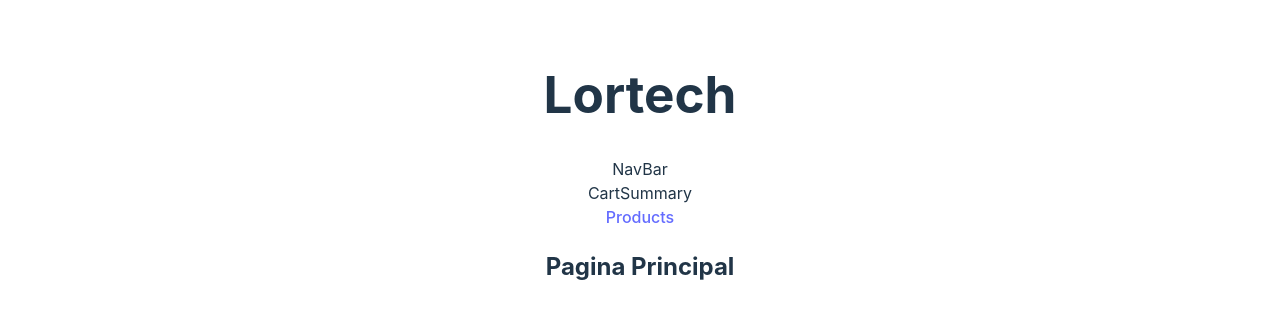
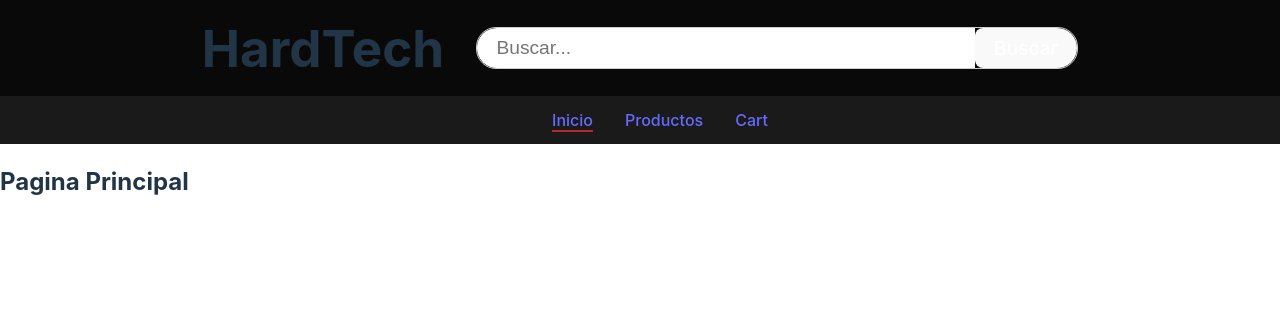
Before and after one commit to Varcris/Hard-Tech, a React (Vite) app: page / in a window 1280 px wide. Shown: the top 318 px of the page. Built offline with nearby package versions, Linux system fonts and the light colour scheme; no server answers.

Commit message:
agrego navbar

```diff
--- a/src/App.css
+++ b/src/App.css
@@ -1,6 +1,4 @@
 #root {
-  max-width: 1280px;
+  width: 100%;
   margin: 0 auto;
-  padding: 2rem;
-  text-align: center;
 }
--- a/src/App.jsx
+++ b/src/App.jsx
@@ -1,6 +1,8 @@
 import { BrowserRouter, Routes, Route } from "react-router-dom";
 import Home from "./pages/Home";
 import Cart from "./pages/Cart";
+import NavBar from "./components/NavBar";
+import { NotFound } from "./components/NotFound";
 import ProductList from "./pages/ProductList";
 import { ProductsContextProvider } from "./context/ProductsContext";
 import "./App.css";
@@ -8,9 +10,10 @@ import "./App.css";
 function App() {
   return (
     <BrowserRouter>
+      <NavBar />
       <ProductsContextProvider>
         <Routes>
-          <Route path="*" element={<h1>Not Found 404</h1>} />
+          <Route path="*" element={<NotFound />} />
           <Route path="/" element={<Home />} />
           <Route path="/cart" element={<Cart />} />
           <Route path="/products" element={<ProductList />} />
--- a/src/components/NavBar.jsx
+++ b/src/components/NavBar.jsx
@@ -1,5 +1,44 @@
+import { NavLink } from "react-router-dom";
+import SearchBar from "./SearchBar";
+import "../styles/NavBar.css";
+
 function NavBar() {
-  return <div>NavBar</div>;
+  return (
+    <header>
+      <div className="bar">
+        <h1>HardTech</h1>
+        <SearchBar />
+      </div>
+      <nav>
+        <ul>
+          <li>
+            <NavLink
+              to="/"
+              className={({ isActive }) => (isActive ? "active" : "")}
+            >
+              Inicio
+            </NavLink>
+          </li>
+          <li>
+            <NavLink
+              to="/products"
+              className={({ isActive }) => (isActive ? "active" : "")}
+            >
+              Productos
+            </NavLink>
+          </li>
+          <li>
+            <NavLink
+              to="/cart"
+              className={({ isActive }) => (isActive ? "active" : "")}
+            >
+              Cart
+            </NavLink>
+          </li>
+        </ul>
+      </nav>
+    </header>
+  );
 }
 
 export default NavBar;
--- /dev/null
+++ b/src/components/NotFound.jsx
@@ -0,0 +1,12 @@
+import { Link } from "react-router-dom";
+export const NotFound = () => {
+  return (
+    <>
+      <h1>Not Found 404</h1>
+      <p>La página que buscas no existe</p>
+      <Link to="/">
+        <span>Ir al Inicio</span>
+      </Link>
+    </>
+  );
+};
--- a/src/components/SearchBar.jsx
+++ b/src/components/SearchBar.jsx
@@ -1,5 +1,11 @@
-function SearchBar() {
-  return <div>SearchBar</div>;
-}
+import "../styles/searchbar.css";
+const SearchBar = () => {
+  return (
+    <div className="searchbar">
+      <input type="text" placeholder="Buscar..." />
+      <button type="submit">Buscar</button>
+    </div>
+  );
+};
 
 export default SearchBar;
--- a/src/index.css
+++ b/src/index.css
@@ -26,7 +26,6 @@ a:hover {
 body {
   margin: 0;
   display: flex;
-  place-items: center;
   align-items: start;
   min-width: 320px;
   min-height: 100vh;
--- a/src/pages/Home.jsx
+++ b/src/pages/Home.jsx
@@ -1,18 +1,6 @@
-import CartSummary from "../components/CartSummary";
-import NavBar from "../components/NavBar";
-import { Link } from "react-router-dom";
-
 function Home() {
   return (
     <>
-      <header className="header">
-        <h1>Lortech</h1>
-        <div>
-          <NavBar />
-          <CartSummary />
-        </div>
-        <Link to="/products">Products</Link>
-      </header>
       <section>
         <h2>Pagina Principal</h2>
       </section>
--- /dev/null
+++ b/src/styles/navbar.css
@@ -0,0 +1,35 @@
+header{
+    background-color: #1a1a1a;
+    width: 100%;
+}
+
+
+.bar{
+    width: 100%;
+    height: 6rem;
+    display: flex;
+    align-items: center;
+    justify-content: center;
+    background-color: #090909;
+    gap: 2rem;
+}
+
+
+
+nav{
+    height: 3rem;
+    display: flex;
+    justify-content: center;
+    align-items: center;
+    width: 100%;
+}
+nav > ul > li{
+    display: inline-block;
+    margin: 0 1em;
+    font-size: 1.em;
+    cursor: pointer;
+}
+
+.active{
+    border-bottom: 0.15rem solid #bb2626;
+}
--- /dev/null
+++ b/src/styles/searchbar.css
@@ -0,0 +1,31 @@
+.searchbar{
+    width: 600px;
+    min-width: 300px;
+    height: 2.5em;
+    display: inline-flex;
+    border: 1px solid #ccc;
+    border-radius: 20px;
+}
+.searchbar > input{
+    padding: 0 1em;
+    width: 100%;
+    border: none;
+    border-top-left-radius: 20px;
+    border-bottom-left-radius: 20px;
+    font-size: 1.2em;
+}
+
+.searchbar > button{
+    border-top-right-radius: 20px;
+    border-bottom-right-radius: 20px;
+    padding: 0 1em;
+    border: none;
+    color: #fff;
+    font-size: 1.2em;
+    cursor: pointer;
+}
+.searchbar > button:hover{
+    border-top-right-radius: 20px;
+    border-bottom-right-radius: 20px;
+    background-color: #1f0b8f;
+}
```
